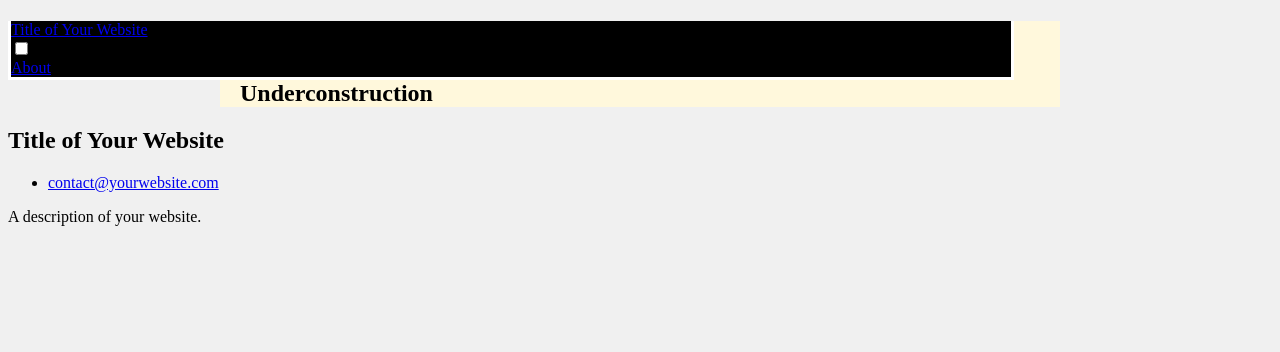
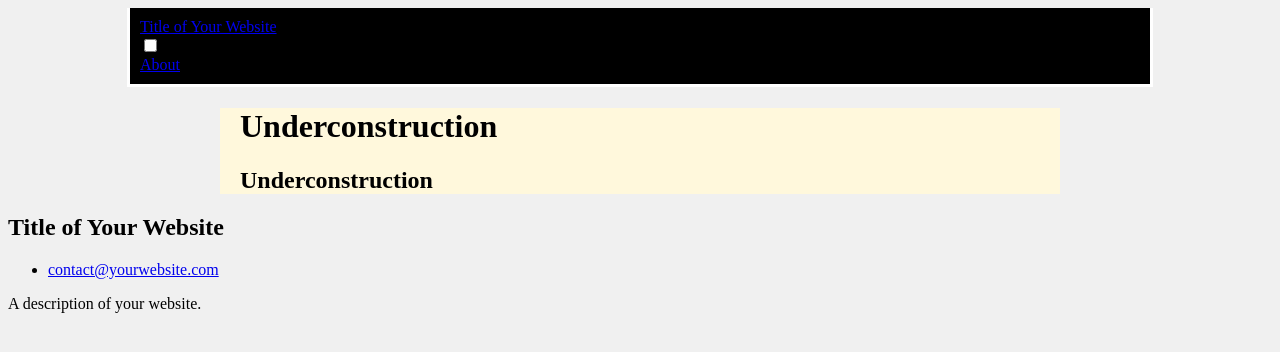
Before and after one commit to spacepowermonkey/monkeyfolio, a Jekyll site: the page built from index.md, in a window 1280 px wide. Shown: the top 352 px of the page. Built offline with Jekyll 4.4.1, drawn with Linux system fonts in a browser that asks for light colours; our own code applies the rules of GitHub Pages for plain Markdown files.

Commit message:
Test change

```diff
--- a/assets/css/structure.css
+++ b/assets/css/structure.css
@@ -6,10 +6,10 @@ img {
 
 
 .structure-header {
-    position: fixed;
     margin: 0 auto;
     max-width: 1000px;
     width: 100%;
+    padding: 10px; /* Add padding for better styling */
     z-index: 1000; /* Ensure the header is above other elements */
 }
 
```
